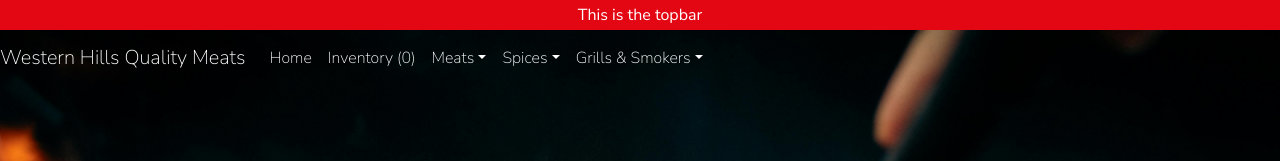
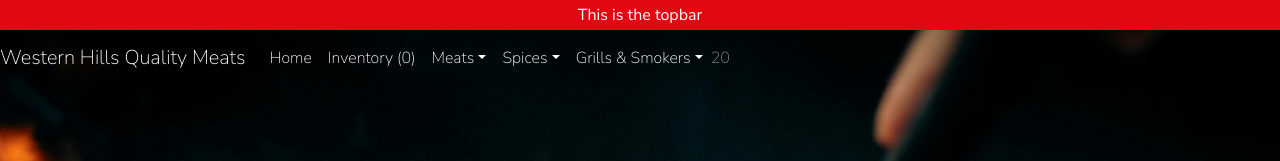
Before and after one commit to Thomas-Cottis-21/western_hills_meats, a React (Vite) app: page / in a window 1280 px wide. Shown: the top 161 px of the page. Built offline with nearby package versions, Linux system fonts and the light colour scheme; no server answers.

Commit message:
created new initial value for navbar blur, next is products

```diff
--- a/src/assets/style/_global.scss
+++ b/src/assets/style/_global.scss
@@ -49,7 +49,13 @@ button:hover {
     border-radius: 5px;
     color: $dark;
 }
-
+a {
+    color: $light;
+    transition: all ease-in-out .3s;
+}
+a:hover {
+    color: $accent;
+}
 .formControl {
     display: flex;
     flex-direction: column;
--- a/src/components/Navigation.comp.jsx
+++ b/src/components/Navigation.comp.jsx
@@ -30,13 +30,13 @@ const Navigation = () => {
     }, [scrollY]);
 
     const calculateBlurEffect = () => {
-        const effectValue = scrollY / 20;
-        setEffectValue(Math.trunc(effectValue));
+        const newValue = scrollY / 8;
+        setEffectValue(Math.trunc(newValue + 2));
     }
 
     useEffect(() => {
         //set backdrop blur value to effect value
-        if (effectValue <= 25) {
+        if (effectValue <= 27) {
             setBackdropFilter(`blur(${effectValue}px)`);
             navbarRef.current.style.backgroundColor = "";
         } else {
@@ -132,6 +132,8 @@ const Navigation = () => {
                                 {formatCategoryLink(data, "Smokers", "All Smoker & Grill Inventory")}
                             </NavDropdown.Item>
                         </NavDropdown>
+                        <NavbarText>{effectValue}</NavbarText>
+                        <NavbarText>{scrollY}</NavbarText>
 					</Nav>
 				</NavbarCollapse>
 			</Navbar>
```
